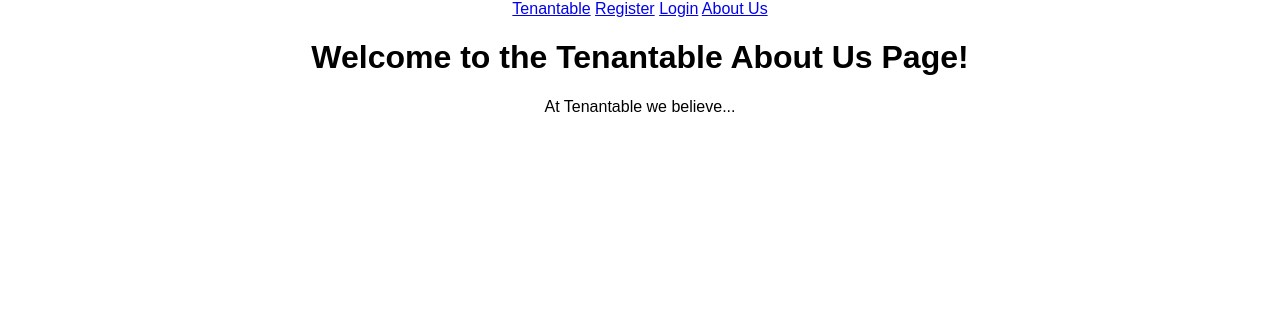
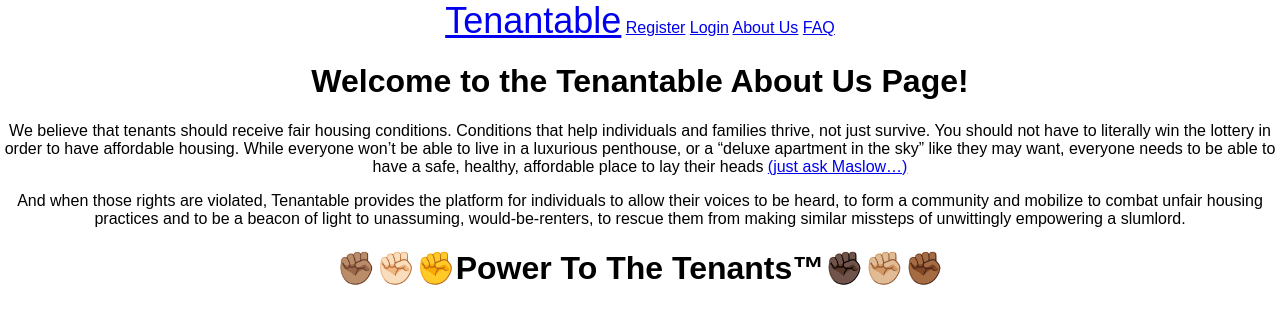
Before and after one commit to EddieHarmonJr/tenantable, a React (Create React App) app in the folder frontend/: page /aboutus in a window 1280 px wide. Shown: the top 324 px of the page. Built offline with nearby package versions, Linux system fonts and the light colour scheme.

Commit message:
add verbiage to about us page. add faq component. tinker with navbar font css.

```diff
--- a/frontend/src/App.js
+++ b/frontend/src/App.js
@@ -7,6 +7,7 @@ import UserProfile from './components/UserProfile';
 import Register from './components/Register';
 import Login from './components/Login';
 import NavBar from './components/NavBar';
+import FAQ from './components/FAQ';
 
 
 
@@ -26,6 +27,7 @@ class App extends Component {
         <Route path="/register" component={Register} />
         <Route path="/login" component={Login} />
         <Route path="/aboutus" component={AboutUs} />
+        <Route path="/faq" component={FAQ} />
         <Route path="/profile" component={UserProfile} />
       </Switch>
       </div>
--- a/frontend/src/components/AboutUs.jsx
+++ b/frontend/src/components/AboutUs.jsx
@@ -10,7 +10,16 @@ class AboutUs extends Component {
             <div>
                 <h1>Welcome to the Tenantable About Us Page!</h1>
 
-                <div>At Tenantable we believe...</div>
+                <div>
+
+                <p>We believe that tenants should receive fair housing conditions. Conditions that help individuals and families thrive, not just survive. You should not have to literally win the lottery in order to have affordable housing. While everyone won’t be able to live in a luxurious penthouse, or a “deluxe apartment in the sky” like they may want, everyone needs to be able to have a safe, healthy, affordable place to lay their heads <a href="https://www.simplypsychology.org/maslow.html" target="_blank">(just ask Maslow…)</a></p>
+
+                <p>And when those rights are violated, Tenantable provides the platform for individuals to allow their voices to be heard, to form a community and mobilize to combat unfair housing practices and to be a beacon of light to unassuming, would-be-renters, to rescue them from making similar missteps of unwittingly empowering a slumlord.</p>
+
+                <h1>✊🏽✊🏻✊Power To The Tenants™✊🏿✊🏼✊🏾</h1>
+
+                </div>
+
             </div>
         )
     }
--- /dev/null
+++ b/frontend/src/components/FAQ.jsx
@@ -0,0 +1,17 @@
+import React, { Component } from 'react';
+
+class FAQ extends Component {
+    constructor(){
+        super();
+    }
+
+    render() {
+        return(
+            <div>
+                <h1>Welcome to the Frequently Asked Questions Page!</h1>
+            </div>
+        )
+    }
+}
+
+export default FAQ;
--- a/frontend/src/components/NavBar.jsx
+++ b/frontend/src/components/NavBar.jsx
@@ -2,6 +2,8 @@ import React, { Component } from 'react';
 import { Route, Link, Switch } from "react-router-dom";
 import Home from "./Home";
 import { Redirect } from "react-router";
+import '../css/NavBar.css';
+
 
 
 class NavBar extends Component {
@@ -13,13 +15,15 @@ class NavBar extends Component {
         return(
             <div>
                 <nav>
-                    <Link to="/">Tenantable</Link>
+                    <Link to="/" className="brandName">Tenantable</Link>
                     {" "}
                     <Link to="/register">Register</Link>
                     {" "}
                     <Link to="/login">Login</Link>
                     {" "}
                     <Link to="/aboutus">About Us</Link>
+                    {" "}
+                    <Link to="/faq">FAQ</Link>
                 </nav>
             </div>
         )
--- /dev/null
+++ b/frontend/src/css/NavBar.css
@@ -0,0 +1,3 @@
+.brandName {
+    font-size: 36px;
+}
```
